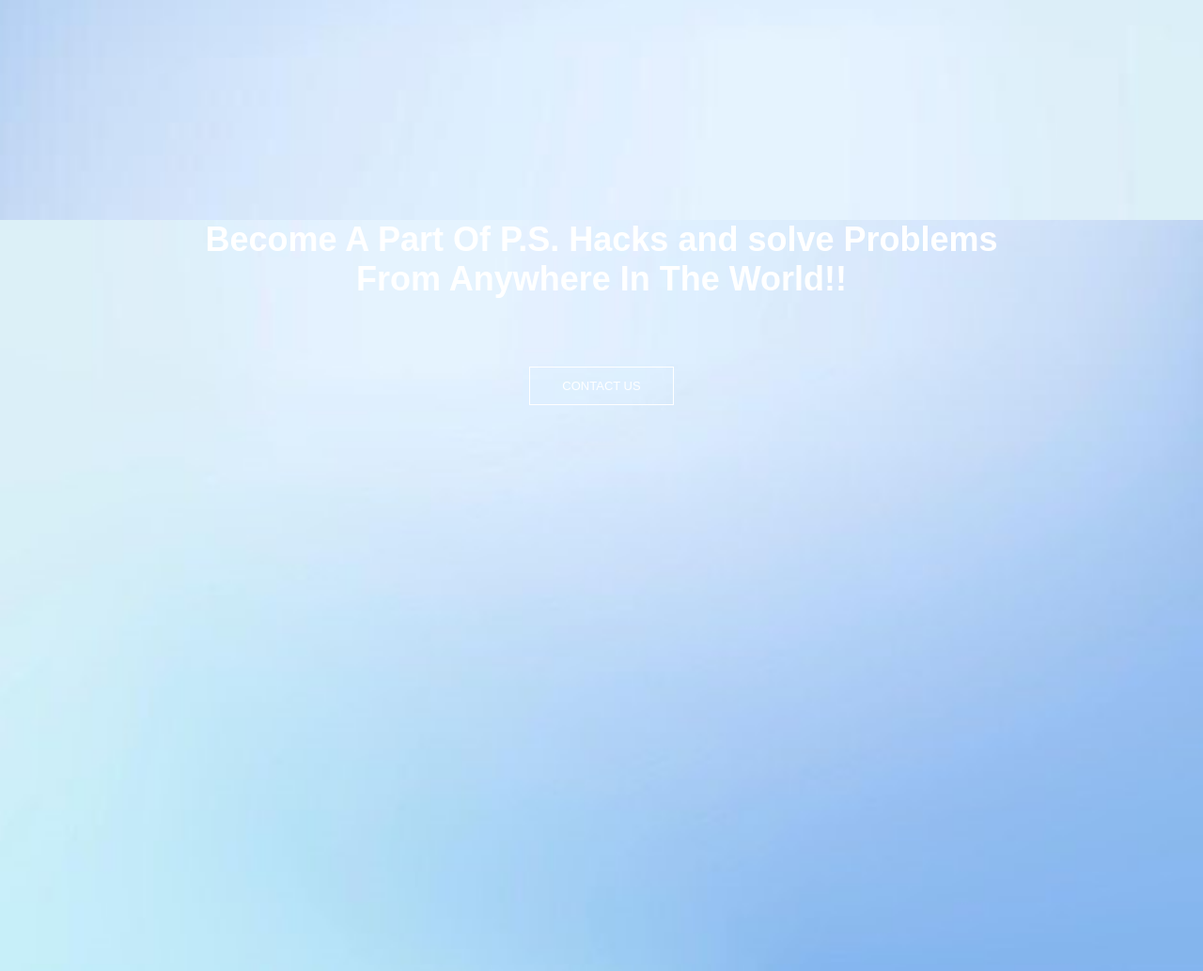
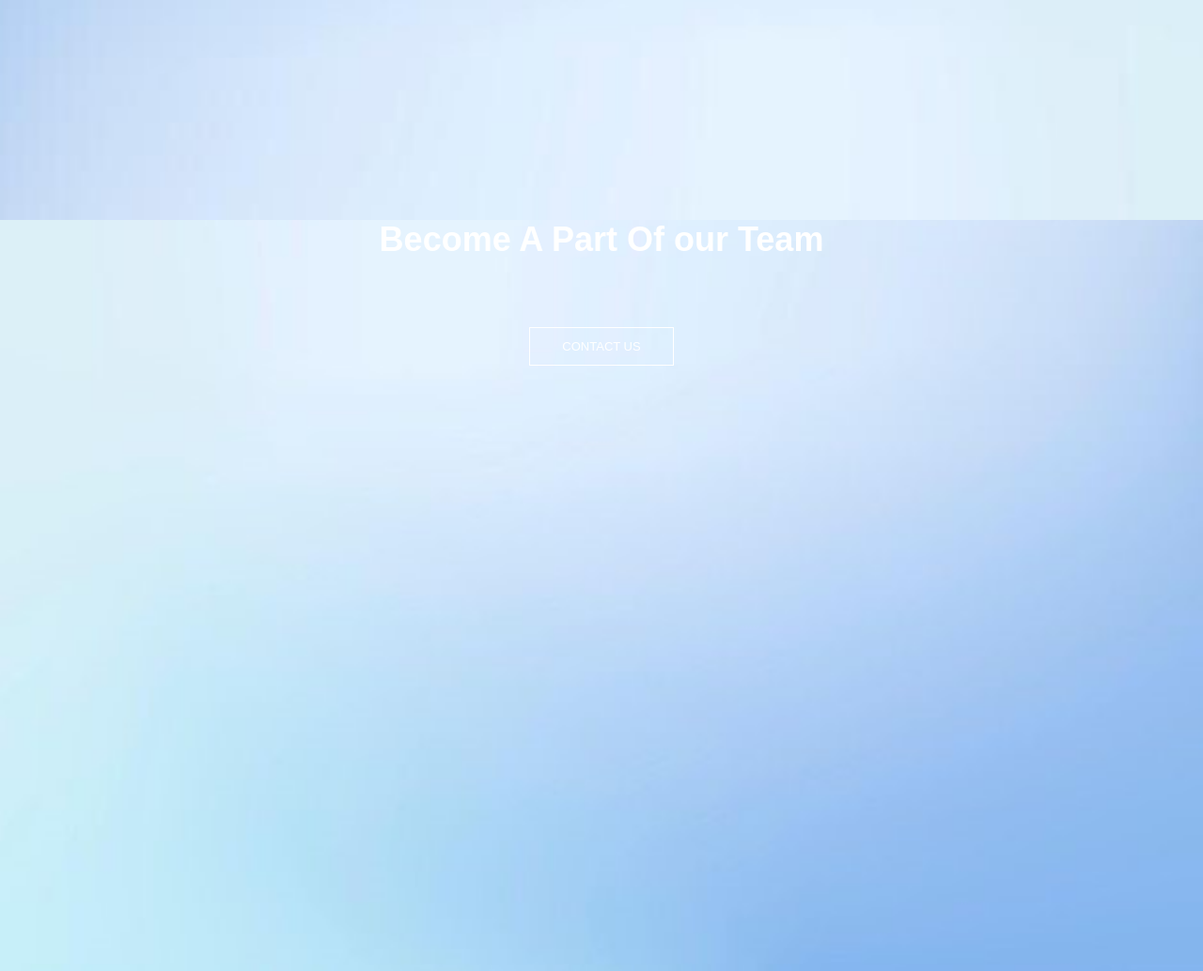
Before and after one commit to anshikasrivastava17/Screenshot_Application, a Django app: page / in a window 1280 px wide. Shown: the part 2366-3399 px from the top of the page at 94% size. Run offline with Django 4.2, Linux system fonts and the light colour scheme.

Commit message:
Edited the home.html

```diff
--- a/Screenshots_Application/ss_app/templates/home.html
+++ b/Screenshots_Application/ss_app/templates/home.html
@@ -93,7 +93,7 @@
 </section>
 <!----cta-->
 <section class="cta">
-    <h1>Become A Part Of P.S. Hacks and solve Problems<br>From Anywhere In The World!!</h1>
+    <h1>Become A Part Of our Team</h1>
 
     <br><br><br><br></be><a href="/Contact us.html" class="txt">CONTACT US</a>
 </section>
```
